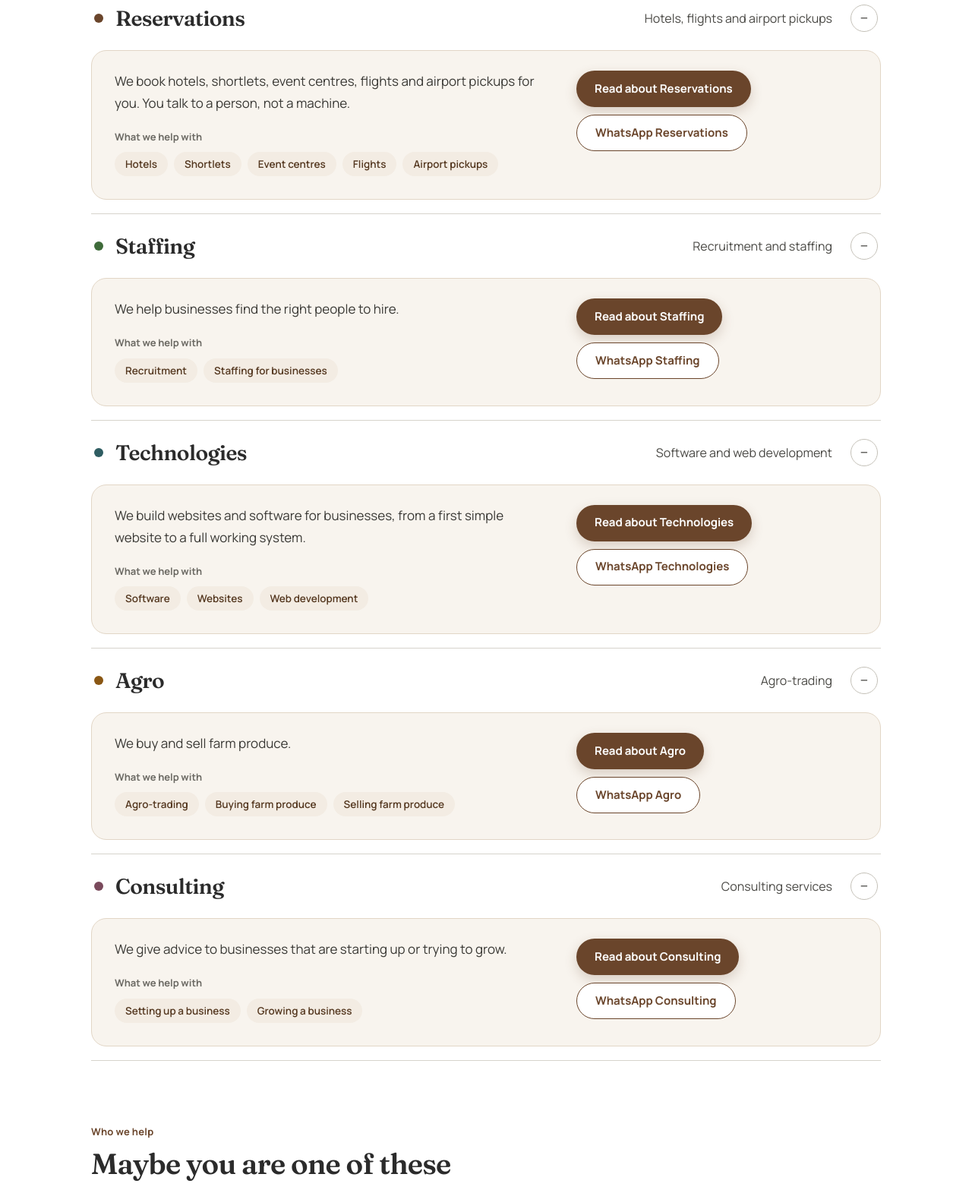
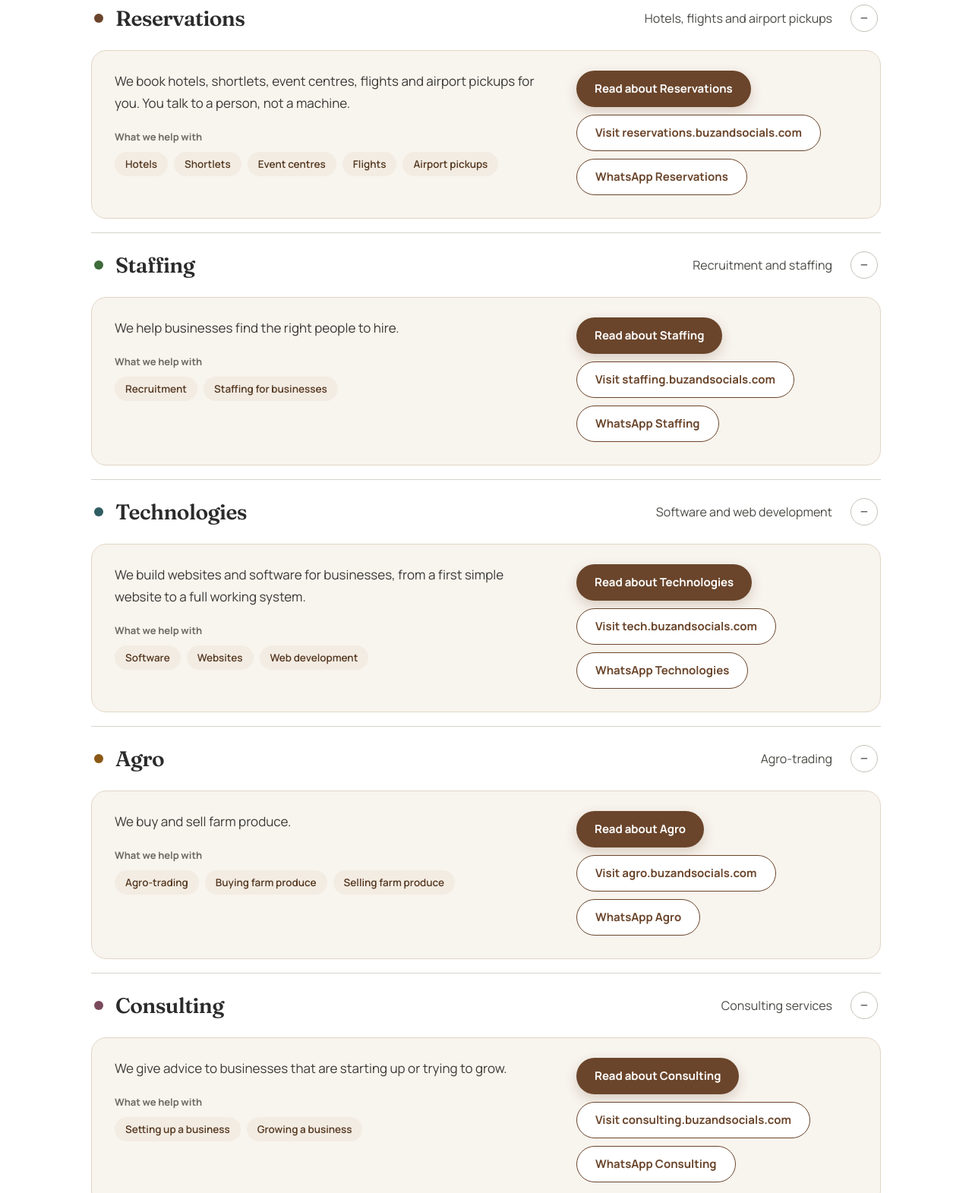
Before and after one commit to anajembaedwin/buz-and-socials, a plain HTML site: page site/index.html in a window 1280 px wide. Shown: the part 1477-3048 px from the top of the page at 76% size. Drawn offline with Linux system fonts and the light colour scheme.

Commit message:
Update site: partner logos, business wording, motto, vision and mission, links to each business domain

```diff
--- a/site/index.html
+++ b/site/index.html
@@ -61,15 +61,15 @@
 <div class="eyebrow">Our businesses</div><h2 class="h">What we do</h2>
 <div class="rows"><details class="brow" open><summary><span class="nm"><i class="dot lg" style="--c:#6A452B"></i><span class="h rn">Reservations</span></span><span class="wt"><span class="wtx">Hotels, flights and airport pickups</span><span class="sg"></span></span></summary>
 <div class="bpanel"><div class="bl"><p>We book hotels, shortlets, event centres, flights and airport pickups for you. You talk to a person, not a machine.</p><div class="sm">What we help with</div><div class="tags"><span class="tag">Hotels</span><span class="tag">Shortlets</span><span class="tag">Event centres</span><span class="tag">Flights</span><span class="tag">Airport pickups</span></div></div>
-<div class="br"><a class="btn" href="reservations.html">Read about Reservations</a><a class="btng" href="https://wa.me/2348129209503?text=Hello%2C%20I%20would%20like%20to%20ask%20about%20Reservations.">WhatsApp Reservations</a></div></div></details><details class="brow" open><summary><span class="nm"><i class="dot lg" style="--c:#3E6B3A"></i><span class="h rn">Staffing</span></span><span class="wt"><span class="wtx">Recruitment and staffing</span><span class="sg"></span></span></summary>
+<div class="br"><a class="btn" href="reservations.html">Read about Reservations</a><a class="btng" href="https://reservations.buzandsocials.com">Visit reservations.buzandsocials.com</a><a class="btng" href="https://wa.me/2348129209503?text=Hello%2C%20I%20would%20like%20to%20ask%20about%20Reservations.">WhatsApp Reservations</a></div></div></details><details class="brow" open><summary><span class="nm"><i class="dot lg" style="--c:#3E6B3A"></i><span class="h rn">Staffing</span></span><span class="wt"><span class="wtx">Recruitment and staffing</span><span class="sg"></span></span></summary>
 <div class="bpanel"><div class="bl"><p>We help businesses find the right people to hire.</p><div class="sm">What we help with</div><div class="tags"><span class="tag">Recruitment</span><span class="tag">Staffing for businesses</span></div></div>
-<div class="br"><a class="btn" href="staffing.html">Read about Staffing</a><a class="btng" href="https://wa.me/2348129209503?text=Hello%2C%20I%20would%20like%20to%20ask%20about%20Staffing.">WhatsApp Staffing</a></div></div></details><details class="brow" open><summary><span class="nm"><i class="dot lg" style="--c:#2F5D62"></i><span class="h rn">Technologies</span></span><span class="wt"><span class="wtx">Software and web development</span><span class="sg"></span></span></summary>
+<div class="br"><a class="btn" href="staffing.html">Read about Staffing</a><a class="btng" href="https://staffing.buzandsocials.com">Visit staffing.buzandsocials.com</a><a class="btng" href="https://wa.me/2348129209503?text=Hello%2C%20I%20would%20like%20to%20ask%20about%20Staffing.">WhatsApp Staffing</a></div></div></details><details class="brow" open><summary><span class="nm"><i class="dot lg" style="--c:#2F5D62"></i><span class="h rn">Technologies</span></span><span class="wt"><span class="wtx">Software and web development</span><span class="sg"></span></span></summary>
 <div class="bpanel"><div class="bl"><p>We build websites and software for businesses, from a first simple website to a full working system.</p><div class="sm">What we help with</div><div class="tags"><span class="tag">Software</span><span class="tag">Websites</span><span class="tag">Web development</span></div></div>
-<div class="br"><a class="btn" href="technologies.html">Read about Technologies</a><a class="btng" href="https://wa.me/2348129209503?text=Hello%2C%20I%20would%20like%20to%20ask%20about%20Technologies.">WhatsApp Technologies</a></div></div></details><details class="brow" open><summary><span class="nm"><i class="dot lg" style="--c:#8A5714"></i><span class="h rn">Agro</span></span><span class="wt"><span class="wtx">Agro-trading</span><span class="sg"></span></span></summary>
+<div class="br"><a class="btn" href="technologies.html">Read about Technologies</a><a class="btng" href="https://tech.buzandsocials.com">Visit tech.buzandsocials.com</a><a class="btng" href="https://wa.me/2348129209503?text=Hello%2C%20I%20would%20like%20to%20ask%20about%20Technologies.">WhatsApp Technologies</a></div></div></details><details class="brow" open><summary><span class="nm"><i class="dot lg" style="--c:#8A5714"></i><span class="h rn">Agro</span></span><span class="wt"><span class="wtx">Agro-trading</span><span class="sg"></span></span></summary>
 <div class="bpanel"><div class="bl"><p>We buy and sell farm produce.</p><div class="sm">What we help with</div><div class="tags"><span class="tag">Agro-trading</span><span class="tag">Buying farm produce</span><span class="tag">Selling farm produce</span></div></div>
-<div class="br"><a class="btn" href="agro.html">Read about Agro</a><a class="btng" href="https://wa.me/2348129209503?text=Hello%2C%20I%20would%20like%20to%20ask%20about%20Agro.">WhatsApp Agro</a></div></div></details><details class="brow" open><summary><span class="nm"><i class="dot lg" style="--c:#7A4A5C"></i><span class="h rn">Consulting</span></span><span class="wt"><span class="wtx">Consulting services</span><span class="sg"></span></span></summary>
+<div class="br"><a class="btn" href="agro.html">Read about Agro</a><a class="btng" href="https://agro.buzandsocials.com">Visit agro.buzandsocials.com</a><a class="btng" href="https://wa.me/2348129209503?text=Hello%2C%20I%20would%20like%20to%20ask%20about%20Agro.">WhatsApp Agro</a></div></div></details><details class="brow" open><summary><span class="nm"><i class="dot lg" style="--c:#7A4A5C"></i><span class="h rn">Consulting</span></span><span class="wt"><span class="wtx">Consulting services</span><span class="sg"></span></span></summary>
 <div class="bpanel"><div class="bl"><p>We give advice to businesses that are starting up or trying to grow.</p><div class="sm">What we help with</div><div class="tags"><span class="tag">Setting up a business</span><span class="tag">Growing a business</span></div></div>
-<div class="br"><a class="btn" href="consulting.html">Read about Consulting</a><a class="btng" href="https://wa.me/2348129209503?text=Hello%2C%20I%20would%20like%20to%20ask%20about%20Consulting.">WhatsApp Consulting</a></div></div></details></div>
+<div class="br"><a class="btn" href="consulting.html">Read about Consulting</a><a class="btng" href="https://consulting.buzandsocials.com">Visit consulting.buzandsocials.com</a><a class="btng" href="https://wa.me/2348129209503?text=Hello%2C%20I%20would%20like%20to%20ask%20about%20Consulting.">WhatsApp Consulting</a></div></div></details></div>
 </section>
 
 <section class="wrap sec">
```
Also changed, not shown: site/agro.html (+2 -1 lines), site/consulting.html (+2 -1 lines), site/reservations.html (+2 -1 lines), site/staffing.html (+2 -1 lines), site/technologies.html (+2 -1 lines).
